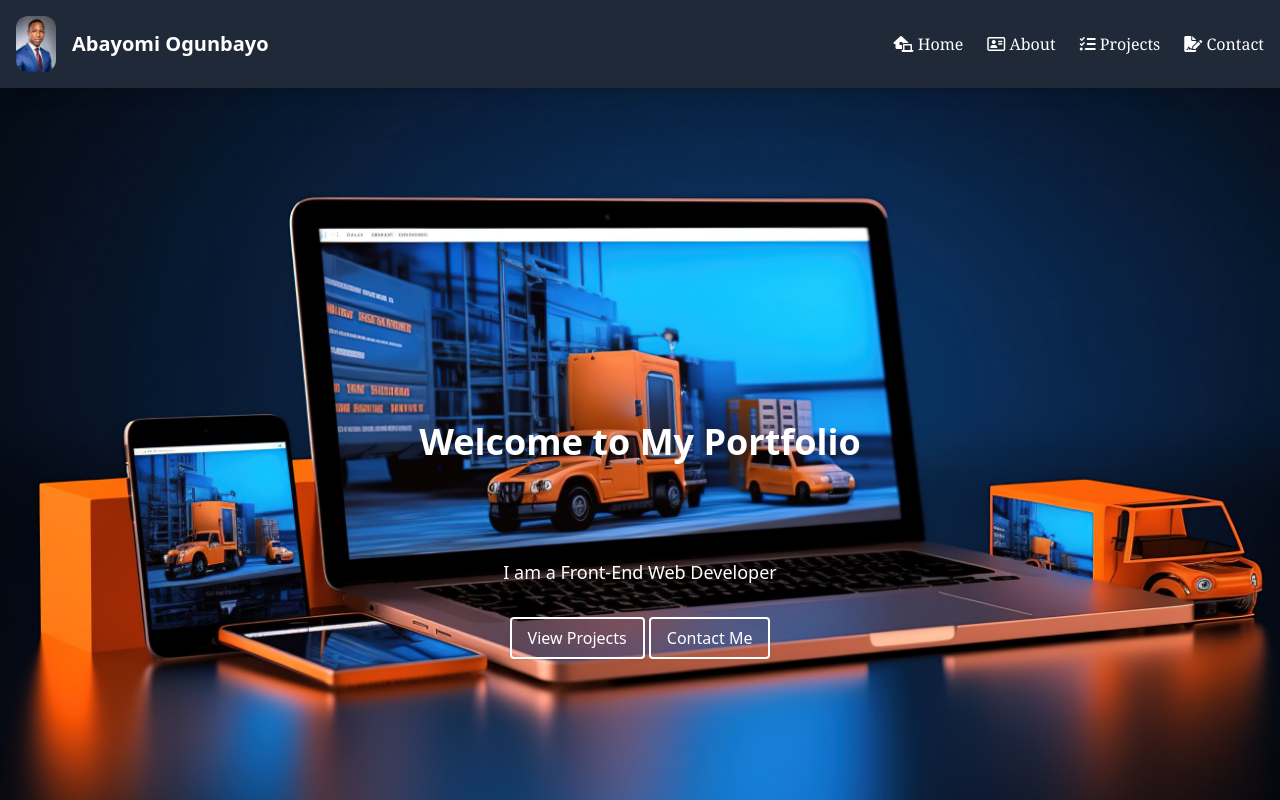
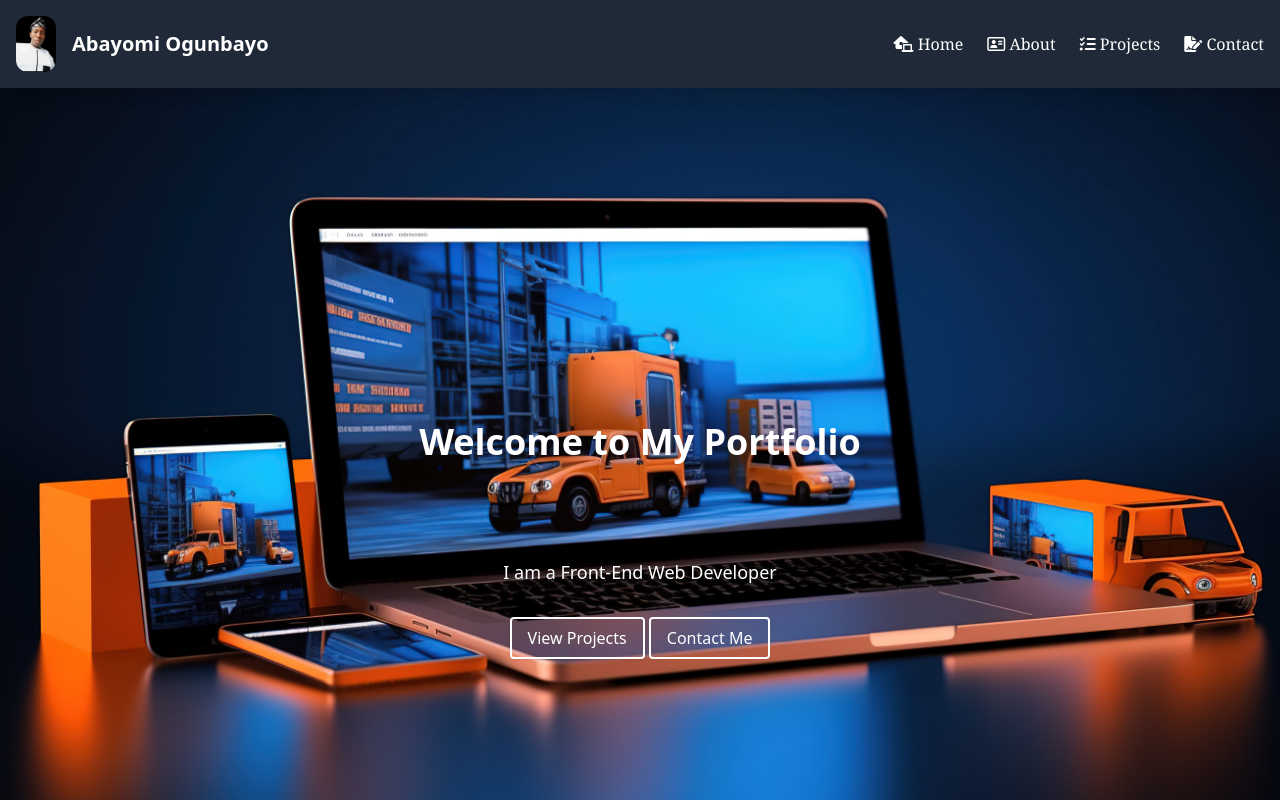
Before and after one commit to Phestursklein/myportfolio, a website: page index.html in a window 1280 px wide. Shown: the top 800 px of the page. Drawn offline with nearby package versions, Linux system fonts and the light colour scheme.

Commit message:
Update index.html

```diff
--- a/index.html
+++ b/index.html
@@ -16,7 +16,7 @@
   <nav class="bg-gray-800 fixed top-0 w-full text-white shadow-lg z-10">
     <div class="container mx-auto flex justify-between items-center p-4">
       <div class="flex items-center space-x-4">
-        <img class="w-10 h-14 rounded-xl" src="assets/images/Festus.jpg" alt="Profile logo" />
+        <img class="w-10 h-14 rounded-xl" src="assets/images/phezy.jpg" alt="Profile logo" />
         <span class="text-xl font-bold">Abayomi Ogunbayo</span>
       </div>
       <div class="hidden md:flex space-x-6 font-serif">
```
